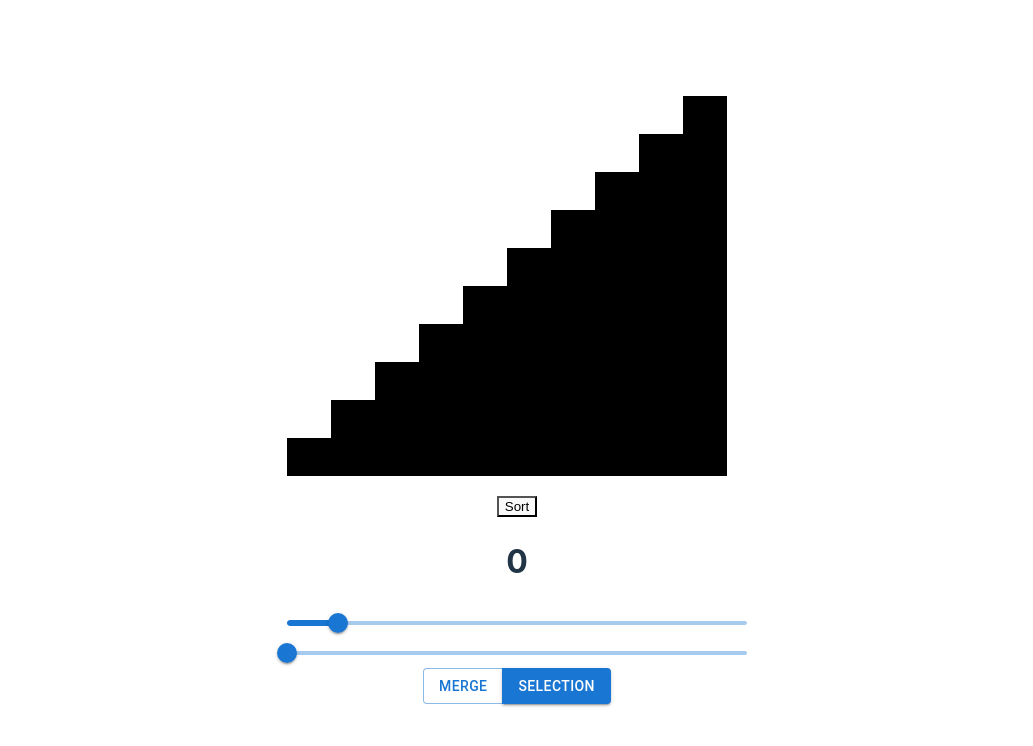
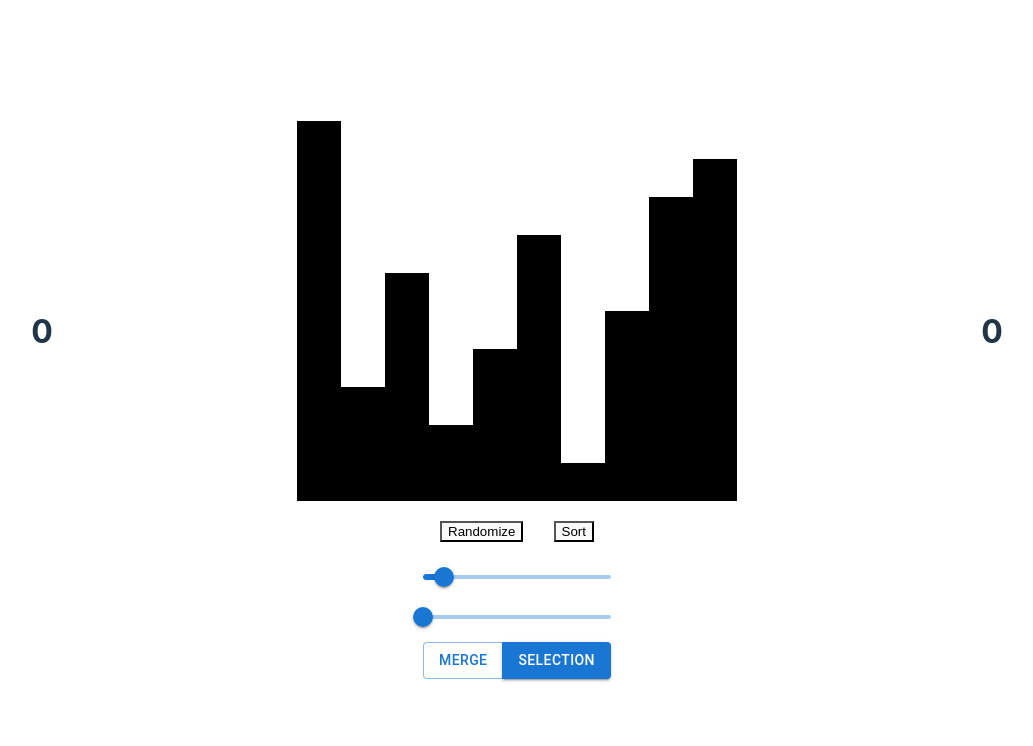
Before and after one commit to dyellow3/sorting-visualizer, a React (Vite) app: page / in a window 1280 px wide. Shown: the top 746 px of the page, without its empty margins (123-1156 px from the left). Built offline with nearby package versions, Linux system fonts and the light colour scheme.

Commit message:
cleaned code

```diff
--- a/src/App.jsx
+++ b/src/App.jsx
@@ -1,23 +1,9 @@
-import { useState } from 'react'
 import './App.css'
 import D3Chart from './Components/D3Chart'
-import { shuffle } from 'd3';
 
 function App() {
-  var dataarr = [...Array(10).keys()];;
-
-  shuffle(dataarr)
-
   return (
-    <>
-      <div className="header">
-
-      </div>
-      <main>
-        <D3Chart data={dataarr} />
-      </main>
-
-    </>
+        <D3Chart />
   )
 }
 
--- a/src/Components/D3Chart.jsx
+++ b/src/Components/D3Chart.jsx
@@ -3,8 +3,9 @@ import * as d3 from 'd3';
 import { SelectionSort } from './SelectionSort';
 import { MergeSort } from './MergeSort';
 import { Slider, Button, ButtonGroup } from '@mui/material';
+import { shuffle } from 'd3';
 const D3Chart = () => {
-  const [data, setData] = useState([...Array(10).keys()])
+  const [data, setData] = useState(shuffle([...Array(10).keys()]))
   const [dataSize, setDataSize] = useState(10);
   const [sortStatus, setSortStatus] = useState(false);
   const [iterations, setIterations] = useState(0);
@@ -16,9 +17,60 @@ const D3Chart = () => {
   const barWidth = width / data.length;
   const barHeight = height / data.length;
 
+  // ------------ HANDLE FUNCTIONS ----------------
+  const handleSort = async () => {
+    // !! Update !!
+    if (!sortStatus) {
+      setIterations(0)
+      setSortStatus(true);
+      if (sort === 'Selection') {
+        await SelectionSort(data, swapRectangles, colorRectangle, updateIterations)
+      }
+      else if (sort === 'Merge') {
+        await MergeSort(data, 0, data.length - 1, swapRectangles, colorRectangle, updateIterations)
+      }
+      setSortStatus(false);
+    }
+  }
+  const handleSpeedChange = (event, newValue) => {
+    if (typeof newValue === 'number') {
+      setSpeed(newValue)
+    }
+  }
+  const handleRandomize = () => {
+    setData(shuffle(data))
+    loadChart(data)
+  }
+  const handleDataSizeChange = (event, newValue) => {
+    setDataSize(newValue);
+    setData(shuffle([...Array(dataSize).keys()]))
+  }
+  const updateIterations = () => {
+    setIterations((prevIterations) => prevIterations + 1);
+  };
+  // ------------ END OF HANDLE FUNCTIONS ------------
 
-  // Handles visualization after two rectangles are swapped
-  const updateChart = (index1, index2) => {
+
+  const colorRectangle = (index, color) => {
+    return new Promise(async resolve => {
+      d3.select('rect[index="' + index + '"]')
+        .attr('fill', `${color}`)
+      setTimeout(() => {
+        resolve()
+      }, speed * 50)
+    })
+  }
+
+  // Main function, swaps rectangles both visually and in the data array
+  const swapRectangles = (index1, index2) => {
+    return new Promise(async resolve => {
+      // Swap values in the data array
+      const temp = data[index1]
+      data[index1] = data[index2]
+      data[index2] = temp
+
+      // Swap rectangles visually
+      // This code handles this swap visualization
       // Need to get the real index of the rectangle in the chart, not data array
       const realIndex1 = parseInt(d3.select('rect[index="' + index1 + '"]').attr("index"));
       const realIndex2 = parseInt(d3.select('rect[index="' + index2 + '"]').attr("index"));
@@ -44,68 +96,16 @@ const D3Chart = () => {
           return "translate(" + translate + ")";
         })
         .attr("index", String(realIndex1));
-  };
 
-  // Changes color of rectangle in the chart
-  const colorRectangle = (index, color) => {
-    return new Promise(async resolve => {
-      d3.select('rect[index="' + index + '"]')
-        .attr('fill', `${color}`)
-      setTimeout(() => {
-        resolve()
-      }, speed * 50)
-    })
-  }
-
-  const handleSort = async () => {
-    // !! Update !!
-    if (!sortStatus) {
-      setIterations(0)
-      setSortStatus(true);
-      if (sort === 'Selection') {
-        await SelectionSort(data, swapRectangles, colorRectangle, updateIterations)
-      }
-      else if (sort === 'Merge') {
-        await MergeSort(data, 0, data.length - 1, swapRectangles, colorRectangle, updateIterations)
-      }
-
-      setSortStatus(false);
-    }
-  }
-
-  const handleSpeedChange = (event, newValue) => {
-    if (typeof newValue === 'number') {
-      setSpeed(newValue)
-    }
-  }
-
-  const handleDataSizeChange = (event, newValue) => {
-    setDataSize(newValue);
-    setData([...Array(dataSize).keys()])
-  }
-
-  const updateIterations = () => {
-    setIterations((prevIterations) => prevIterations + 1);
-  };
-
-  // Main function, swaps rectangles both visually and in the data array
-  const swapRectangles = (index1, index2) => {
-    return new Promise(async resolve => {
-      const temp = data[index1]
-      data[index1] = data[index2]
-      data[index2] = temp
-
-      updateChart(index1, index2);
-
+      // Add a delay after swapping
       setTimeout(() => {
         resolve()
       }, speed * 100 + 75) // duration takes speed*100 + 50, make sure enough time
     })
   }
 
-  // Loading initial chart
-  const svgRef = useRef();
-  useEffect(() => {
+  // Loads chart visualization based on data given
+  const loadChart = (data) => {
     const svg = d3.select(svgRef.current);
     svg.selectAll('rect').remove();
     svg
@@ -117,17 +117,39 @@ const D3Chart = () => {
       .attr('y', d => height - barHeight * (d + 1))
       .attr('height', d => barHeight * (d + 1))
       .attr('width', barWidth)
+      //.attr("style", "outline: thin solid red;")
       .attr('transform', (d, i) => `translate(${barWidth * i}, 0)`);
+  }
+
+  // Initial setup/load of the chart
+  const svgRef = useRef();
+  useEffect(() => {
+    loadChart(data);
   }, [data, barWidth, barHeight, height]);
 
+  // TODO: make more components, D3Chart should only really return the graph
+  // Could have a seperate component for the ButtonGroup, and Sliders. But how to share state?
   return (
-    <div id="arrayContainer">
-      <svg ref={svgRef} width={width + margin.left + margin.right} height={height + margin.top + margin.bottom} />
-      <button onClick={handleSort} disabled={sortStatus}>Sort</button>
+    <main>
+      <div id="container">
         <div id="iterationCount">
           <h1>{iterations}</h1>
         </div>
+        <div id="arrayContainer">
+          <svg ref={svgRef} width={width} height={height + margin.top + margin.bottom} />
+          <div id="buttonContainer">
+            <button onClick={handleRandomize} disabled={sortStatus}>Randomize</button>
+            <button onClick={handleSort} disabled={sortStatus}>Sort</button>
+          </div>
 
+        </div>
+
+        <div id="sortCode">
+          <h1>0</h1>
+        </div>
+      </div>
+
+      <div id="sliders">
         <Slider
           disabled={sortStatus}
           value={dataSize}
@@ -148,12 +170,12 @@ const D3Chart = () => {
           max={11}
           onChange={handleSpeedChange}
         />
-
         <ButtonGroup variant="outlined" aria-label="outlined button group">
           <Button disabled={sortStatus} onClick={() => setSort('Merge')} variant={sort === 'Merge' ? 'contained' : 'outlined'}>Merge</Button>
           <Button disabled={sortStatus} onClick={() => setSort('Selection')} variant={sort === 'Selection' ? 'contained' : 'outlined'}>Selection</Button>
         </ButtonGroup>
       </div>
+    </main>
   );
 
 };
--- a/src/index.css
+++ b/src/index.css
@@ -11,22 +11,62 @@
   text-rendering: optimizeLegibility;
   -webkit-font-smoothing: antialiased;
   -moz-osx-font-smoothing: grayscale;
+
 }
-
 
 body {
   margin: 0;
   padding: 0;
+  width: 100vw;
   display: flex;
+  justify-content: center;
+  align-items: center;
   place-items: center;
   min-width: 320px;
   min-height: 100vh;
 }
 
+#root {
+  width: 100%;
+  display: flex;
+  justify-content: center;
+}
+
+
 main {
   display: flex;
+  flex-direction: column;
+  justify-content: center;
   align-items: center;
+  width: 100%;
+}
+
+#container {
+  display: flex;
+  width: 100%;
+  justify-content: space-around;
+  align-items: center;
+}
+
+#iterationCount {
+  display: flex;
   justify-content: center;
+  align-items: center;
+}
+
+#sliders {
+  display: flex;
+  flex-direction: column;
+  justify-content: center;
+  align-items: center;
+  width: min-content;
+}
+
+#sliders span{
+  margin-top: 10px;
+}
+#sliders div {
+  margin-top: 20px;
 }
 
 #arrayContainer {
@@ -34,8 +74,14 @@ main {
   align-items: center;
   justify-content: center;
   flex-direction: column;
-  width: 100%;
   height: 100%;
+}
+
+#buttonContainer {
+  display: flex;
+  justify-content: space-between;
+  align-items: center;
+  width: 35%;
 }
 
 @media (prefers-color-scheme: light) {
```
Lines whose indentation alone changed are shown as unchanged.
